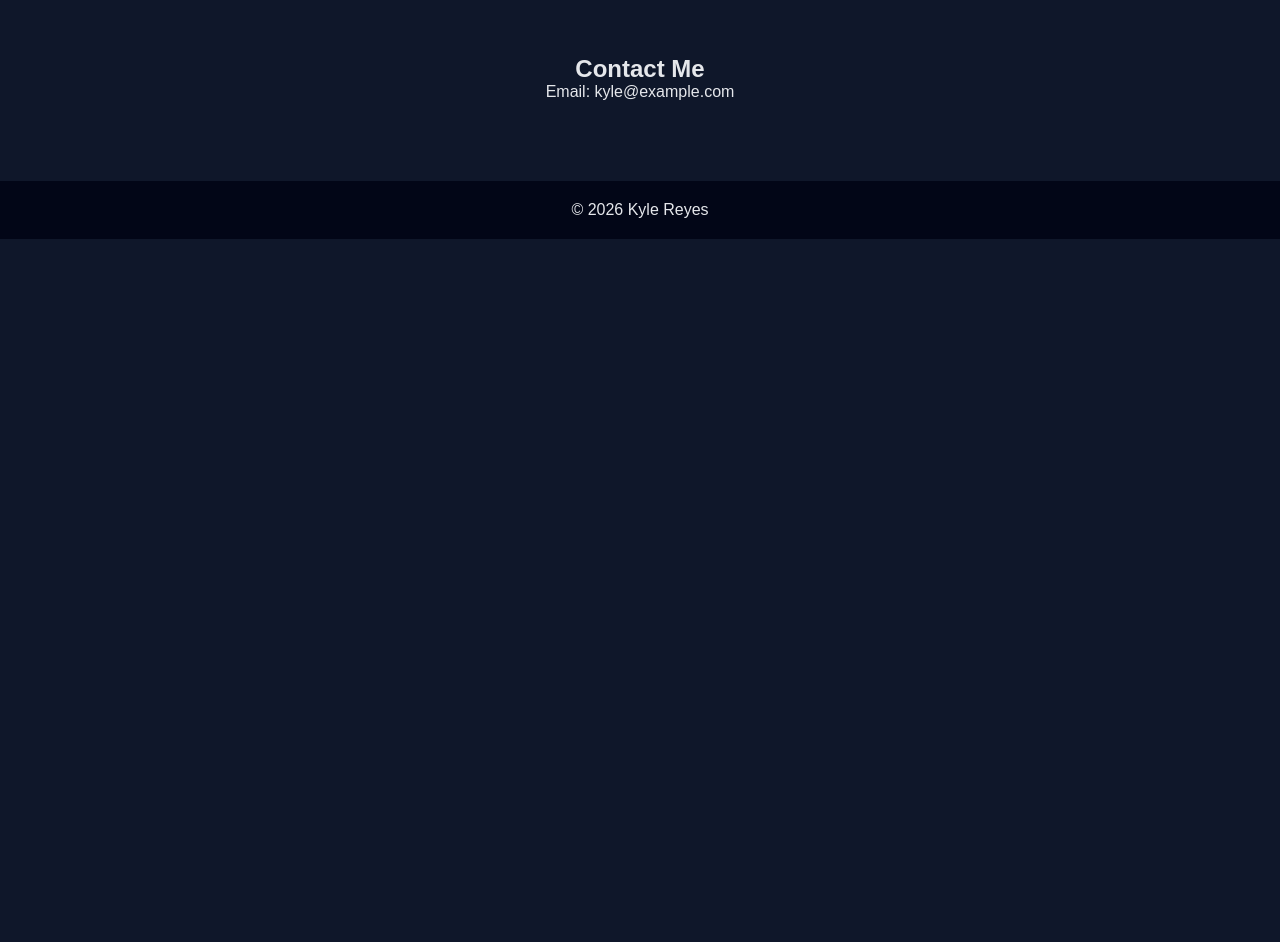
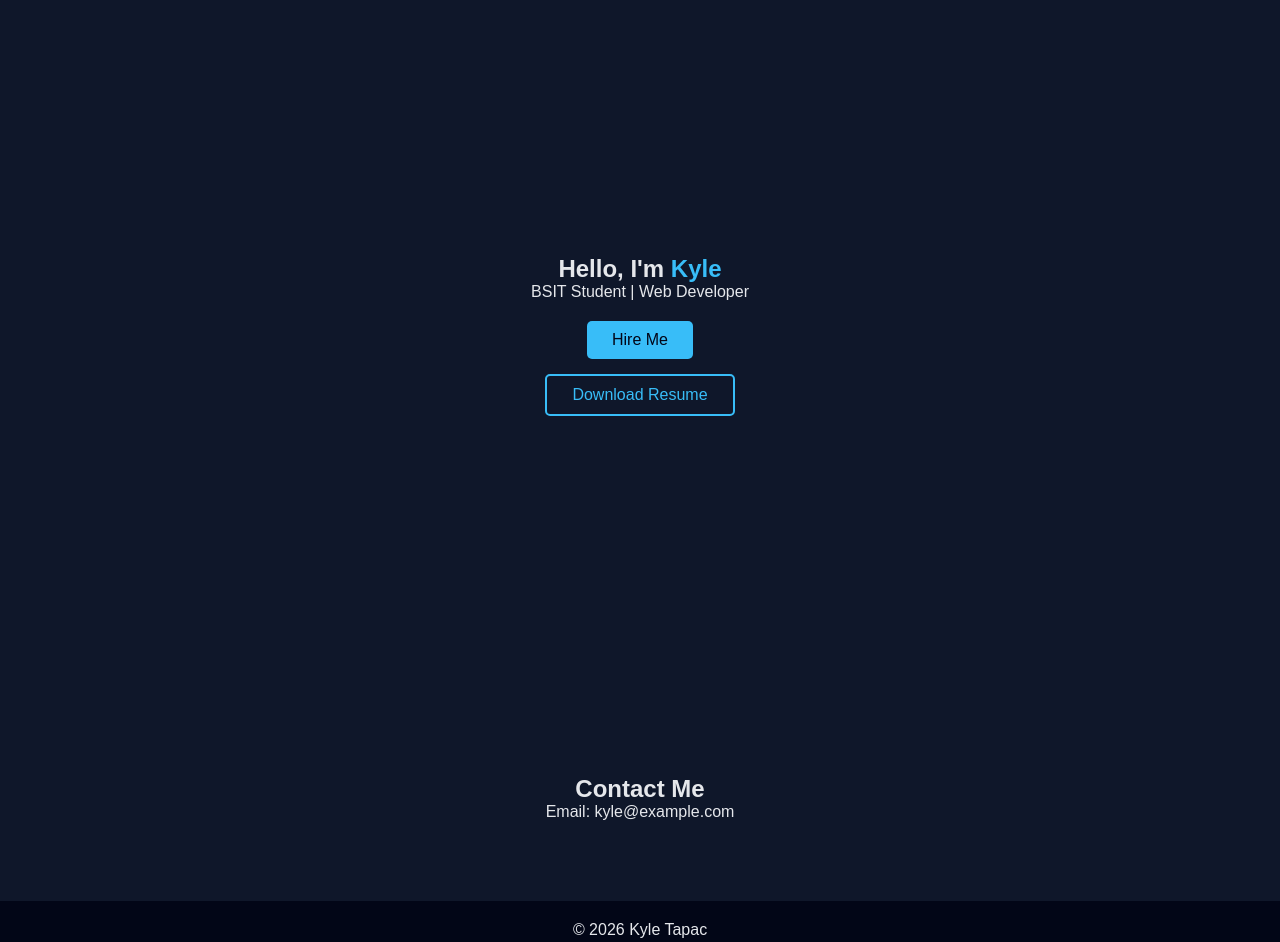
Before and after one commit to Elyk184/My-Portfolio, a plain HTML site: page index.html in a window 1280 px wide. Shown: the part 1447-2389 px from the top of the page. Before the commit the page ends 1686 px from the top, so only its background shows below. Drawn offline with Linux system fonts and the light colour scheme.

Commit message:
update index

```diff
--- a/index.html
+++ b/index.html
@@ -44,6 +44,17 @@
         <div class="project-card">Portfolio Website</div>
         <div class="project-card">Java Mini Projects</div>
     </section>
+    <section id="home" class="hero">
+    <h1>Hello, I'm <span>Kyle</span></h1>
+    <p>BSIT Student | Web Developer</p>
+
+    <button onclick="showMessage()">Hire Me</button>
+
+    <a href="Resume.pdf" download class="resume-btn">
+        Download Resume
+    </a>
+</section>
+
 
     <!-- Contact -->
     <section id="contact">
@@ -52,7 +63,7 @@
     </section>
 
     <footer>
-        <p>© 2026 Kyle Reyes</p>
+        <p>© 2026 Kyle Tapac</p>
     </footer>
 
     <!-- Connect JavaScript -->
```
